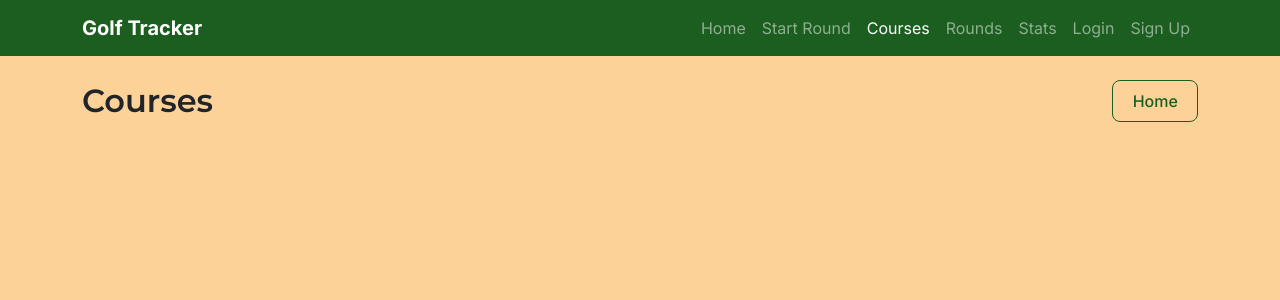
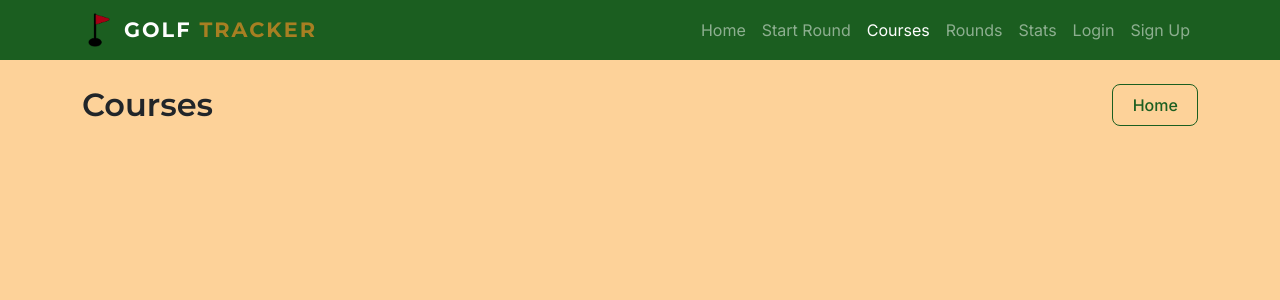
Before and after one commit to N-Smillie/golf-tracker-project, a Django app: page /courses/ in a window 1280 px wide. Shown: the top 300 px of the page. Run offline with Django 4.2, Linux system fonts and the light colour scheme; data that the repository does not hold is empty.

Commit message:
added brand logo and favicon. updated golf tracker in navbar to look more like a brand name

```diff
--- a/static/css/style.css
+++ b/static/css/style.css
@@ -53,6 +53,31 @@ a:hover {
     color: white;
 }
 
+.custom-brand {
+    display: flex;
+    align-items: center;
+    gap: 0.5rem;
+
+    text-decoration: none;
+    font-family: var(--primary-font);
+    font-size: 1.3rem;
+    font-weight: 800;
+
+    letter-spacing: 2px;
+}
+
+.custom-brand:hover {
+    text-decoration: none;
+}
+
+.brand-main {
+    color: white;
+}
+
+.brand-accent {
+    color: #a77f22;
+}
+
 /* Cards */
 .card {
     background-color: var(--card-color);
@@ -77,6 +102,12 @@ a:hover {
 .course-detail-logo {
     width: 120px;
     height: 120px;
+    object-fit: contain;
+}
+
+.brand-logo {
+    width: 34px;
+    height: 34px;
     object-fit: contain;
 }
 
--- a/templates/base.html
+++ b/templates/base.html
@@ -4,6 +4,8 @@
 <html>
   <head>
     <title>Golf Tracker</title>
+    <!-- Favicon -->
+     <link rel="icon" type="image/svg+xml" href="{% static 'images/golf-logo.png' %}">
     <meta name="viewport" content="width=device-width, initial-scale=1">
 
     <!-- Bootstrap CSS -->
@@ -28,7 +30,15 @@
         {% url 'account_login' as login_url %}
         {% url 'account_signup' as signup_url %}
         {% url 'account_logout' as logout_url %}
-        <a class="navbar-brand" href="{% url 'home' %}"> Golf Tracker </a>
+        <a class="navbar-brand custom-brand" href="{% url 'home' %}">
+          <img
+            src="{% static 'images/golf-logo.png' %}"
+            alt="Golf Tracker Logo"
+            class="brand-logo"
+          >
+          <span class="brand-main">GOLF</span>
+          <span class="brand-accent">TRACKER</span>
+        </a>
 
         <button
           class="navbar-toggler"
```
Also changed, not shown: static/images/golf-logo.png (added).
